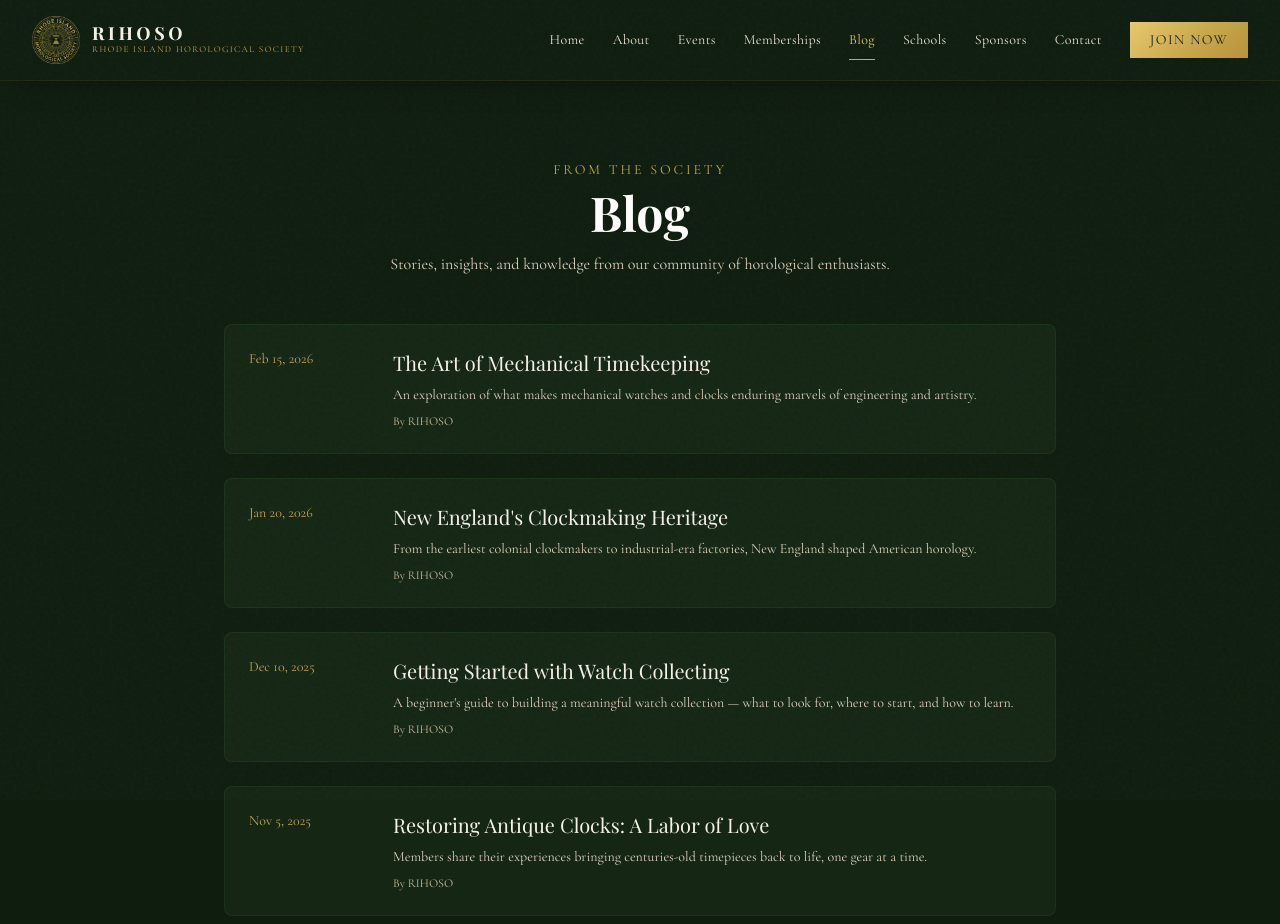
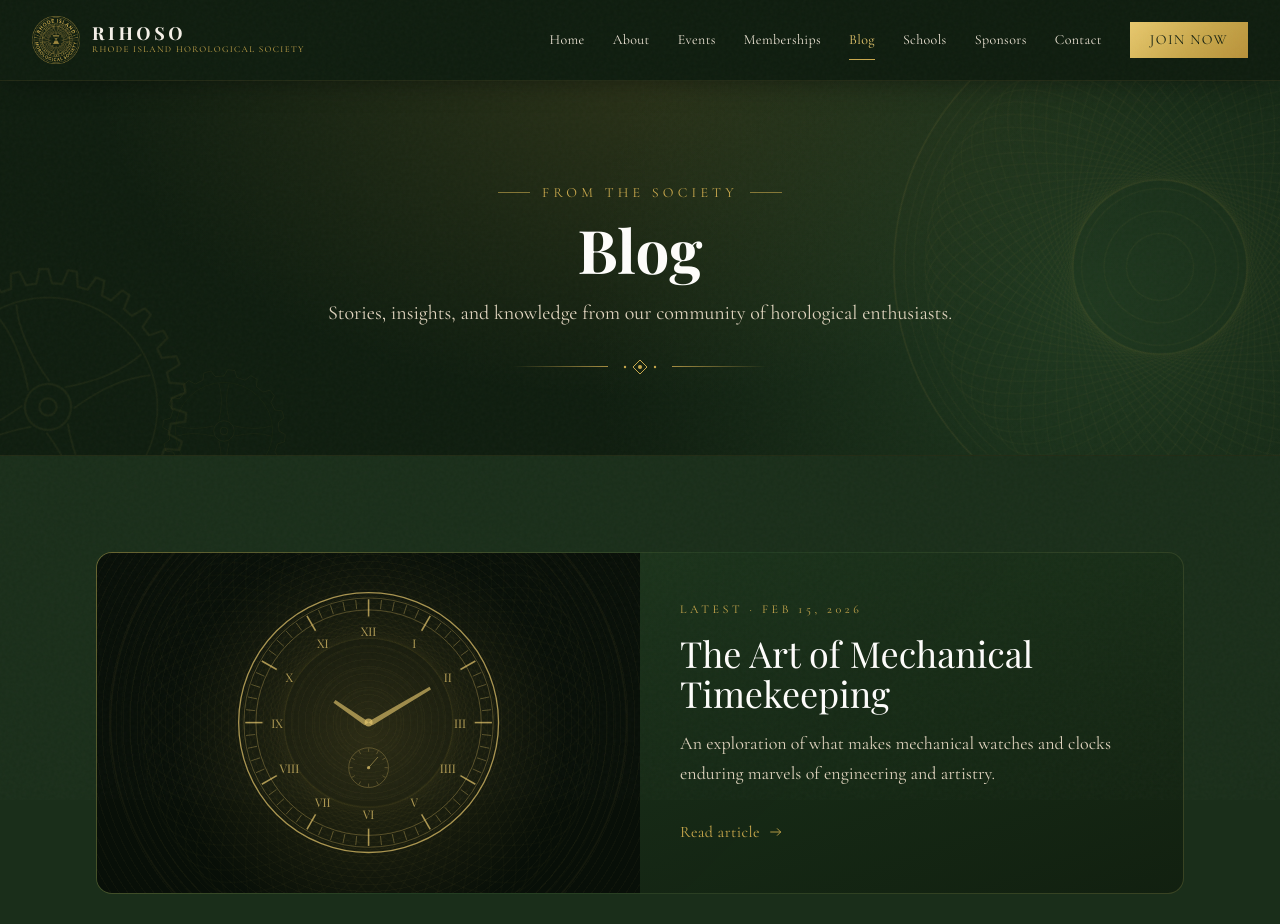
Before and after one commit to brandonsalomon-ui/rihoso-website, a Next.js app: page /blog in a window 1280 px wide. Shown: the top 924 px of the page. Built offline with nearby package versions, Linux system fonts and the light colour scheme; a web font is replaced by a local one.

Commit message:
Graphics refresh: blog listing

```diff
--- a/src/app/blog/page.tsx
+++ b/src/app/blog/page.tsx
@@ -1,5 +1,9 @@
 import type { Metadata } from "next";
 import Link from "next/link";
+import PageHero from "@/components/PageHero";
+import Reveal from "@/components/Reveal";
+import BlogCover from "@/components/BlogCover";
+import { Icon } from "@/components/ornaments";
 
 export const metadata: Metadata = {
   title: "Blog",
@@ -42,48 +46,63 @@ const posts = [
 ];
 
 export default function BlogPage() {
+  const [featured, ...rest] = posts;
+  const fmt = (d: string) =>
+    new Date(d + "T12:00:00").toLocaleDateString("en-US", { month: "short", day: "numeric", year: "numeric" });
+
   return (
-    <section className="py-20 bg-forest-900">
-      <div className="max-w-4xl mx-auto px-4 sm:px-6 lg:px-8">
-        <p className="text-gold-400 text-sm uppercase tracking-[0.2em] mb-2 text-center">
-          From the Society
-        </p>
-        <h1 className="text-4xl sm:text-5xl font-display font-bold text-cream-50 mb-4 text-center">
-          Blog
-        </h1>
-        <p className="text-center text-cream-300 mb-12 max-w-2xl mx-auto">
-          Stories, insights, and knowledge from our community of horological enthusiasts.
-        </p>
+    <>
+      <PageHero
+        eyebrow="From the Society"
+        title="Blog"
+        subtitle="Stories, insights, and knowledge from our community of horological enthusiasts."
+      />
 
-        <div className="space-y-6">
-          {posts.map((post) => (
+      <section className="py-20 sm:py-24 bg-forest-800">
+        <div className="max-w-6xl mx-auto px-4 sm:px-6 lg:px-8">
+          {/* Featured */}
+          <Reveal>
             <Link
-              key={post.slug}
+              href={`/blog/${featured.slug}`}
+              className="card-lux group grid md:grid-cols-2 rounded-2xl overflow-hidden"
+            >
+              <BlogCover slug={featured.slug} className="aspect-[16/10] md:aspect-auto md:min-h-[340px]" />
+              <div className="p-8 sm:p-10 flex flex-col justify-center">
+                <p className="text-xs uppercase tracking-[0.3em] text-gold-400">Latest · {fmt(featured.date)}</p>
+                <h2 className="mt-4 font-display text-3xl sm:text-4xl text-cream-50 leading-tight group-hover:text-gold-200 transition-colors">
+                  {featured.title}
+                </h2>
+                <p className="mt-4 text-lg text-cream-300 leading-relaxed">{featured.excerpt}</p>
+                <span className="mt-8 inline-flex items-center gap-2 text-gold-400 tracking-wide">
+                  Read article
+                  <Icon name="arrow" className="w-4 h-4 transition-transform group-hover:translate-x-1" />
+                </span>
+              </div>
+            </Link>
+          </Reveal>
+
+          <div className="mt-8 grid grid-cols-1 md:grid-cols-3 gap-6">
+            {rest.map((post, i) => (
+              <Reveal key={post.slug} delay={i * 120} className="h-full">
+                <Link
                   href={`/blog/${post.slug}`}
-              className="block bg-forest-800/60 border border-forest-600/30 rounded-lg p-6 hover:border-gold-400/30 transition-colors group"
+                  className="card-lux group flex flex-col h-full rounded-xl overflow-hidden"
                 >
-              <div className="flex flex-col sm:flex-row sm:items-start gap-4">
-                <div className="sm:w-32 shrink-0">
-                  <p className="text-gold-400 text-sm">
-                    {new Date(post.date).toLocaleDateString("en-US", {
-                      month: "short",
-                      day: "numeric",
-                      year: "numeric",
-                    })}
-                  </p>
-                </div>
-                <div>
-                  <h2 className="text-xl font-display text-cream-100 mb-2 group-hover:text-gold-300 transition-colors">
+                  <BlogCover slug={post.slug} className="aspect-[16/10]" />
+                  <div className="p-6 flex flex-col flex-1">
+                    <p className="text-xs uppercase tracking-[0.25em] text-gold-400">{fmt(post.date)}</p>
+                    <h2 className="mt-3 text-xl font-display text-cream-50 leading-snug group-hover:text-gold-200 transition-colors">
                       {post.title}
                     </h2>
-                  <p className="text-sm text-cream-300">{post.excerpt}</p>
-                  <p className="text-xs text-cream-400 mt-2">By {post.author}</p>
-                </div>
+                    <p className="mt-3 text-cream-300 leading-relaxed flex-1">{post.excerpt}</p>
+                    <p className="mt-5 text-sm text-cream-400">By {post.author}</p>
                   </div>
                 </Link>
+              </Reveal>
             ))}
           </div>
         </div>
       </section>
+    </>
   );
 }
```
Lines whose indentation alone changed are shown as unchanged.
